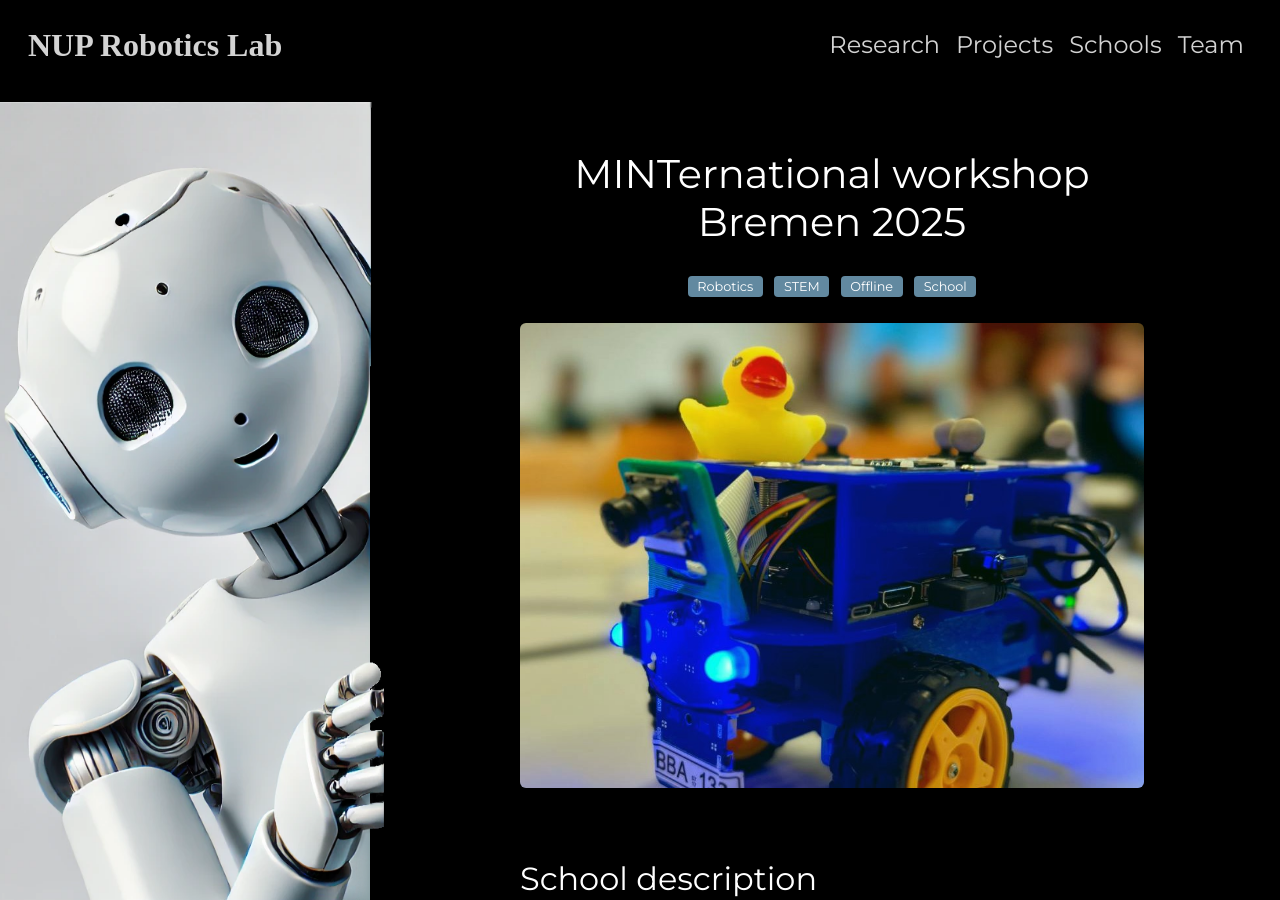
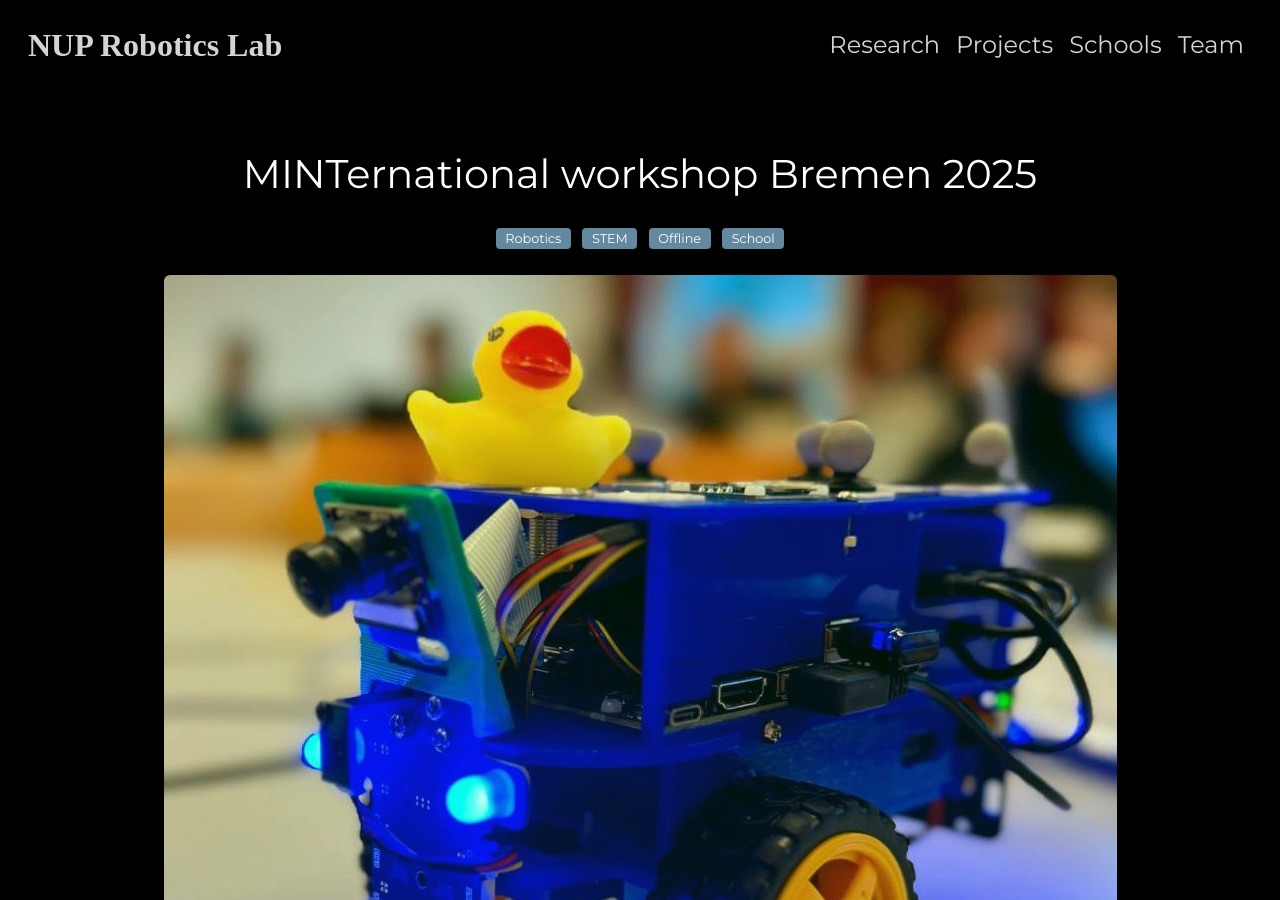
Before and after one commit to rcicd/robo_lab, a Jekyll site: the page built from _schools/mit_bremen_2025.md, in a window 1280 px wide and 900 px high. Built offline with Jekyll 4.4.1, drawn with Linux system fonts in a browser that asks for light colours; some web fonts are replaced.

Commit message:
fix container

```diff
--- a/_layouts/project-detail.html
+++ b/_layouts/project-detail.html
@@ -4,7 +4,7 @@ layout: base
 
 <link rel="stylesheet" href="{{ '/assets/css/projects.css' | relative_url }}">
 
-<div class="container my-5">
+<div class="container-fluid my-5">
   <div class="row justify-content-center">
     <div class="col-lg-9">
 
@@ -15,9 +15,9 @@ layout: base
           <span class="tag">{{ tag }}</span>
         {% endfor %}
       </div>
-
+      <div class="text-center">
       <img src="{{ site.baseurl }}{{ page.image }}" class="img-fluid rounded mb-5" alt="{{ page.name }}">
-
+      </div>
       <div class="project-content">
         {{ content }}
       </div>
--- a/_layouts/school-detail.html
+++ b/_layouts/school-detail.html
@@ -4,9 +4,9 @@ layout: base
 
 <link rel="stylesheet" href="{{ '/assets/css/projects.css' | relative_url }}">
 
-<div class="container my-5">
+<div class="container-fluid my-5">
   <div class="row justify-content-center">
-    <div class="col-lg-9">
+    <div class="col-lg-11">
 
       <h1 class="text-center mb-4">{{ page.name }}</h1>
 
@@ -15,9 +15,9 @@ layout: base
           <span class="tag">{{ tag }}</span>
         {% endfor %}
       </div>
-
+    <div class="text-center">
       <img src="{{ site.baseurl }}{{ page.image }}" class="img-fluid rounded mb-5" alt="{{ page.name }}">
-
+    </div>
       <div class="project-content">
         {{ content }}
       </div>
--- a/assets/css/main.css
+++ b/assets/css/main.css
@@ -107,7 +107,7 @@ body {
   left: 0;
   height: calc(100vh - var(--navbar-total-height));
   background: url('../img/robot.png') no-repeat left center / cover;
-  width: var(--robot-column-width); /* Используем переменную */
+  width: var(--robot-column-width);
   z-index: 0;
 }
 
@@ -251,12 +251,12 @@ a:hover {
   color: var(--text-light);
 }
 
-@media (max-aspect-ratio: 4/3) {
-  .robot-left {
-    display: none !important; /* Прячем робота */
-  }
 
 
+@media (max-aspect-ratio: 1.6) {
+  .robot-left {
+    display: none !important;
+  }
   .main-content-area {
     margin-left: 0;
     width: 100%;
```
